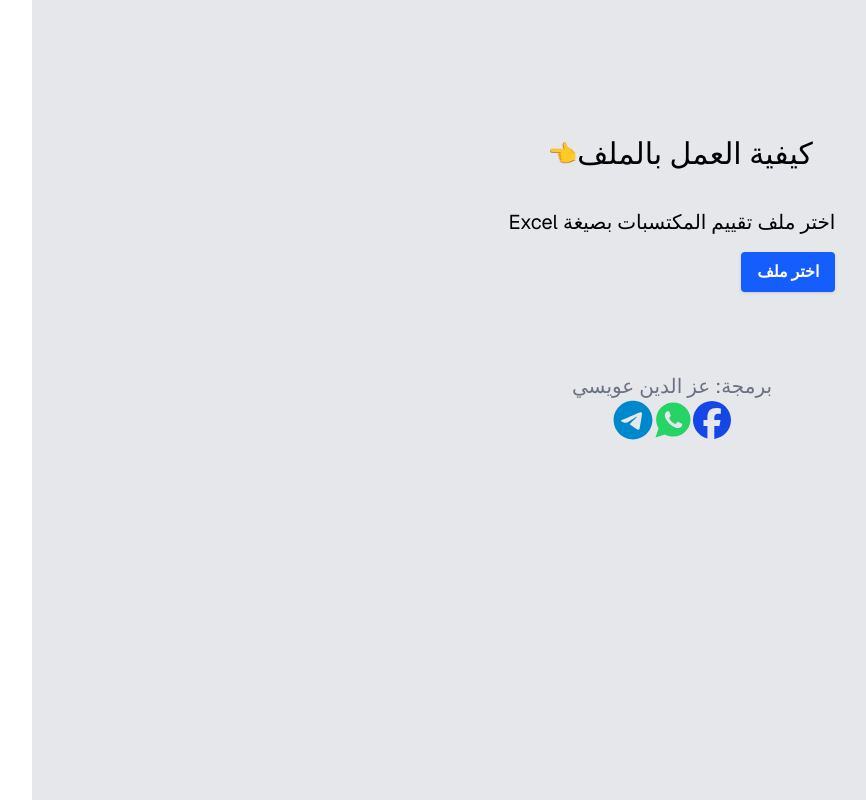
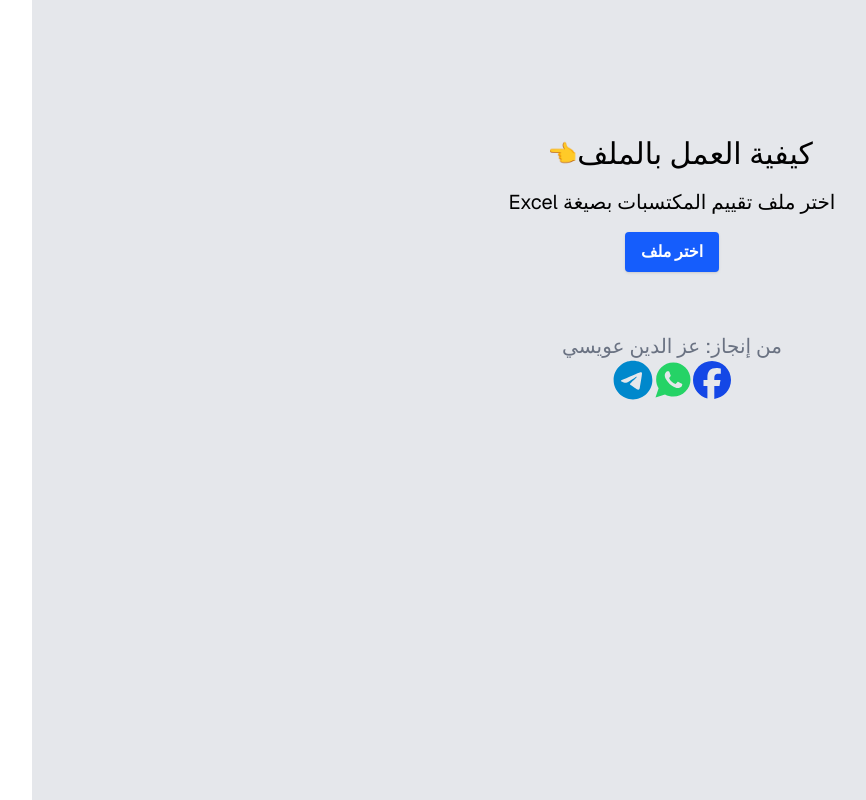
Before and after one commit to Abo-Zeyd/directure, a Next.js app: page / in a window 1280 px wide. Shown: the whole page, without its empty margins (153-1019 px from the left). Built offline with nearby package versions, Linux system fonts and the light colour scheme.

Commit message:
UpDate 24-04-2025

```diff
--- a/app/l_m_assessment/moctasapat.tsx
+++ b/app/l_m_assessment/moctasapat.tsx
@@ -44,7 +44,7 @@ export function Moctasapat() {
 
         <Doc />
       </div>
-      <div style={{ padding: "20px" }}>
+      <div className="flex flex-col items-center justify-center mt-4">
         <h1 className="mb-4 text-xl  text-black">
           اختر ملف تقييم المكتسبات بصيغة Excel
         </h1>
@@ -52,7 +52,7 @@ export function Moctasapat() {
         {/* زر تنسيقي */}
         <label
           htmlFor="excel-upload"
-          className="inline-block cursor-pointer bg-blue-600 hover:bg-blue-700 text-white font-semibold py-2 px-4 rounded shadow"
+          className="  cursor-pointer bg-blue-600 hover:bg-blue-700 text-white font-semibold py-2 px-4 rounded shadow"
         >
           اختر ملف
         </label>
--- a/app/page.tsx
+++ b/app/page.tsx
@@ -14,7 +14,7 @@ export default function Home() {
         <Moctasapat />
 
         <div className="flex flex-col items-center text-xl text-gray-500">
-         <h1>برمجة: عز الدين عويسي</h1>
+         <h1>من إنجاز: عز الدين عويسي</h1>
          <ContactInfo />
 
         </div>
```
